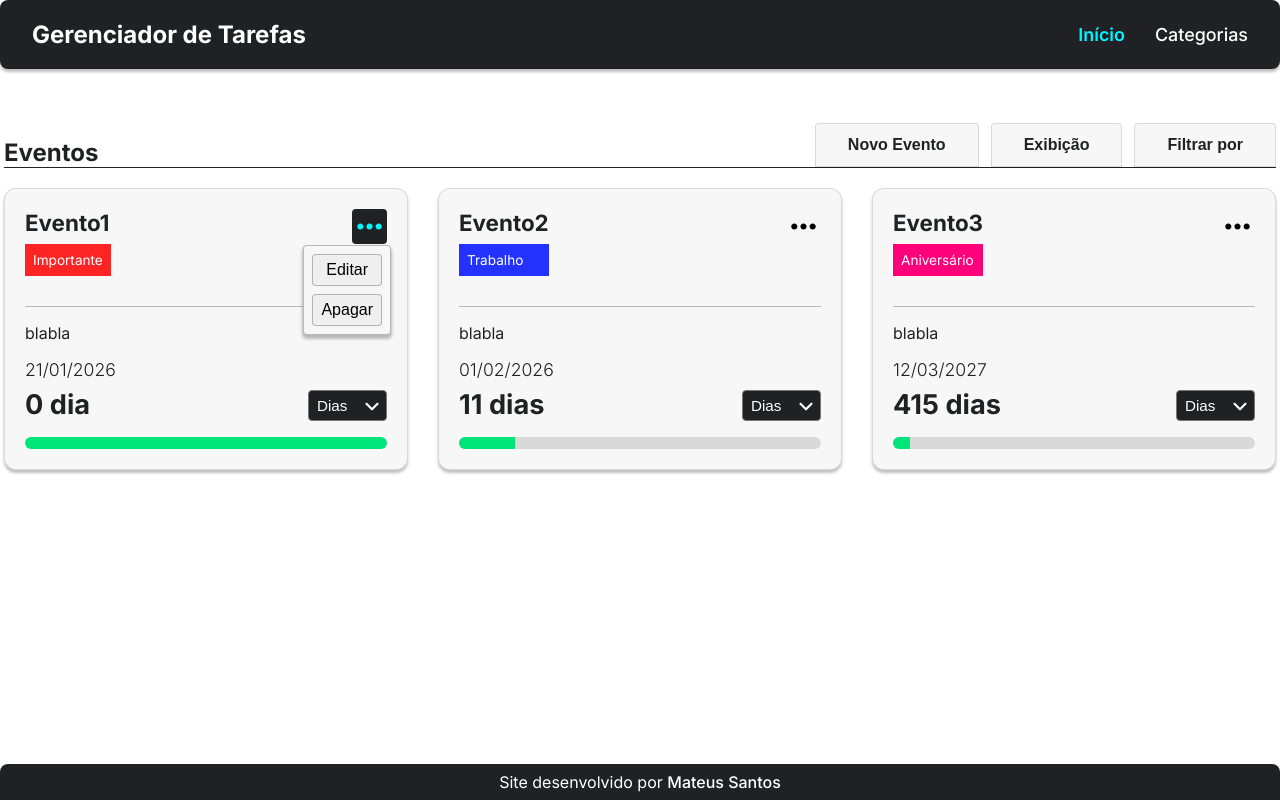
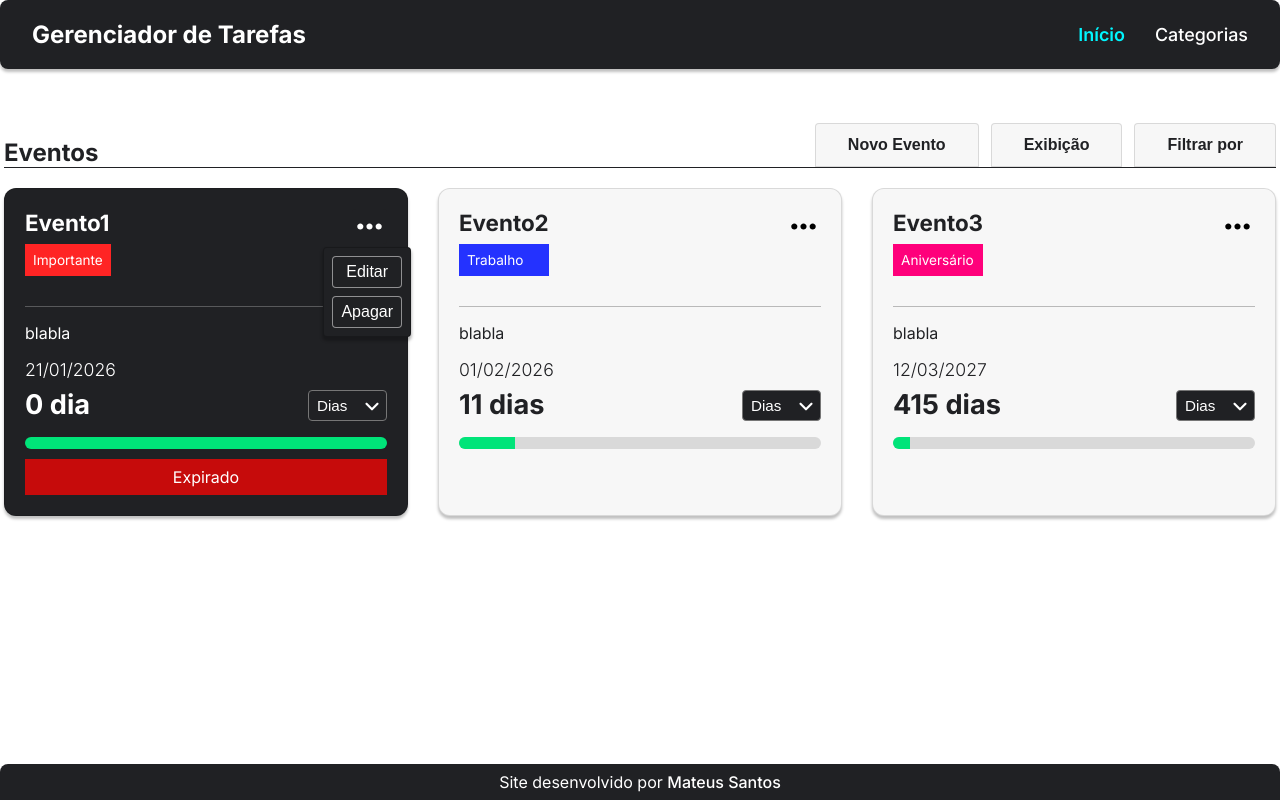
Before and after one commit to MateusSKV9/gerenciador-eventos, a React (Vite) app: page / in a window 1280 px wide. Both pictures are taken after a click on the button 369 px from the left and 226 px from the top of the page. Built offline with nearby package versions, Linux system fonts and the light colour scheme.

Commit message:
feat: add submitButton component and style expired events

```diff
--- a/src/features/categories/components/CategoryForm/CategoryForm.jsx
+++ b/src/features/categories/components/CategoryForm/CategoryForm.jsx
@@ -2,6 +2,7 @@
 import { Input } from "../../../../shared/components/Input/Input";
 import { useCategories } from "../../../../hooks/useCategories";
 import { useState } from "react";
+import { SubmitButton } from "../../../../shared/components/SubmitButton/SubmitButton";
 export function CategoryForm({ closeModal, categoryData, textSubmitButton }) {
 	const { createCategory, updateCategory } = useCategories();
 	const [category, setCategory] = useState(categoryData);
@@ -39,7 +40,7 @@
 				label="Cor"
 				type="color"
 			/>
-			<input type="submit" value={textSubmitButton} />
+			<SubmitButton text={textSubmitButton} />
 		</Form>
 	);
 }
--- a/src/features/events/components/Event/Event.jsx
+++ b/src/features/events/components/Event/Event.jsx
@@ -67,7 +67,7 @@
 	const displayDate = (date) => (date ? format(parseISO(date), "dd/MM/yyyy") : "--/--/----");
 
 	return (
-		<article className={styles.event}>
+		<article className={`${styles.event} ${daysRemaining <= 0 && styles.event_expired}`}>
 			<header className={styles.header}>
 				<div className={styles.wrapper_col}>
 					<h3 className={styles.name}>{name}</h3>
@@ -89,7 +89,14 @@
 						/>
 					</svg>
 				</button>
-				{isMenuOpen && <ItemMenu innerRef={menuRef} handleEdit={handleEdit} handleDelete={handleDelete} />}
+				{isMenuOpen && (
+					<ItemMenu
+						eventExpired={daysRemaining <= 0}
+						innerRef={menuRef}
+						handleEdit={handleEdit}
+						handleDelete={handleDelete}
+					/>
+				)}
 			</header>
 
 			<div className={styles.body}>
@@ -123,6 +130,7 @@
 				</div>
 				<progress value={daysElapsed} min="00" max="100" className={styles.progress} />
 			</div>
+			{daysRemaining <= 0 && <div className={styles.expired}>Expirado</div>}
 		</article>
 	);
 }
--- a/src/features/events/components/Event/Event.module.css
+++ b/src/features/events/components/Event/Event.module.css
@@ -125,3 +125,26 @@
 		background: #00e479;
 	}
 }
+
+.event_expired {
+  background-color: var(--black);
+  color: var(--white);
+}
+
+.event_expired * {
+	color: var(--white);
+}
+
+.event_expired .body {
+	border-top: 1px solid rgba(255, 255, 255, 0.25);
+}
+
+.expired {
+	margin-top: -20px;
+	background-color: #c60b0b;
+	color: var(--white);
+	padding: 8px;
+	display: flex;
+	justify-content: center;
+	align-items: center;
+}
--- a/src/features/events/components/EventForm/EventForm.jsx
+++ b/src/features/events/components/EventForm/EventForm.jsx
@@ -6,6 +6,7 @@
 import { Select } from "../../../../shared/components/Select/Select";
 import styles from "./EventForm.module.css";
 import { format } from "date-fns";
+import { SubmitButton } from "../../../../shared/components/SubmitButton/SubmitButton";
 
 export function EventForm({ close, eventData, textSubmitButton }) {
 	const { createEvent, updateEvent } = useEvents();
@@ -63,8 +64,7 @@
 					options={categories}
 				/>
 			</div>
-
-			<input className={styles.submitButton} type="submit" value={textSubmitButton} />
+			<SubmitButton text={textSubmitButton} />
 		</Form>
 	);
 }
--- a/src/features/events/components/EventForm/EventForm.module.css
+++ b/src/features/events/components/EventForm/EventForm.module.css
@@ -13,25 +13,3 @@
 .wrapper > * {
 	flex-grow: 1;
 }
-
-.submitButton {
-	padding: 8px;
-	background-color: #4c69f7;
-	color: var(--white);
-	font-weight: 600;
-	font-size: 1.05rem;
-	border: none;
-
-	cursor: pointer;
-	transition: all 0.15s ease;
-
-	&:hover {
-		transform: translateY(-2px);
-		box-shadow: 0px 3px 3px var(--box-shadow);
-	}
-
-	&:active {
-		transform: translateY(0px) scale(0.98);
-		box-shadow: 0px 0px 0px var(--box-shadow);
-	}
-}
--- a/src/shared/components/ItemMenu/ItemMenu.jsx
+++ b/src/shared/components/ItemMenu/ItemMenu.jsx
@@ -1,8 +1,8 @@
 import styles from "./ItemMenu.module.css";
 
-export function ItemMenu({ innerRef, handleDelete, handleEdit }) {
+export function ItemMenu({ innerRef, eventExpired, handleDelete, handleEdit }) {
 	return (
-		<ul ref={innerRef} className={styles.list}>
+		<ul ref={innerRef} className={`${styles.list} ${eventExpired && styles.expired}`}>
 			<li className={styles.item}>
 				<button onClick={handleEdit} className={styles.button} type="button">
 					Editar
--- a/src/shared/components/ItemMenu/ItemMenu.module.css
+++ b/src/shared/components/ItemMenu/ItemMenu.module.css
@@ -1,8 +1,8 @@
 .list {
 	position: absolute;
-	right: -4px;
-	z-index: 9;
-	top: 36px;
+	right: -24px;
+	z-index: 12;
+	top: 38px;
 
 	display: flex;
 	flex-direction: column;
@@ -13,6 +13,17 @@
 	padding: 8px;
 	border-radius: 4px;
 	box-shadow: 0px 3px 3px 1px var(--box-shadow);
+}
+
+.expired {
+	background-color: var(--black);
+	color: var(--white);
+}
+
+.expired .button {
+	background-color: var(--black);
+	color: var(--white);
+	border: 1px solid rgba(255, 255, 255, 0.5);
 }
 
 .item {
@@ -27,6 +38,8 @@
 	font-size: 1rem;
 	cursor: pointer;
 	transition: all 0.15s ease;
+	background-color: (--secondary);
+	color: var(--black);
 
 	&:hover {
 		background-color: var(--black);
--- /dev/null
+++ b/src/shared/components/SubmitButton/SubmitButton.jsx
@@ -0,0 +1,5 @@
+import styles from "./SubmitButton.module.css";
+
+export function SubmitButton({ text }) {
+	return <input className={styles.submitButton} type="submit" value={text} />;
+}
--- /dev/null
+++ b/src/shared/components/SubmitButton/SubmitButton.module.css
@@ -0,0 +1,21 @@
+.submitButton {
+	padding: 8px;
+	background-color: #4c69f7;
+	color: var(--white);
+	font-weight: 600;
+	font-size: 1.05rem;
+	border: none;
+
+	cursor: pointer;
+	transition: all 0.15s ease;
+
+	&:hover {
+		transform: translateY(-2px);
+		box-shadow: 0px 3px 3px var(--box-shadow);
+	}
+
+	&:active {
+		transform: translateY(0px) scale(0.98);
+		box-shadow: 0px 0px 0px var(--box-shadow);
+	}
+}
```
